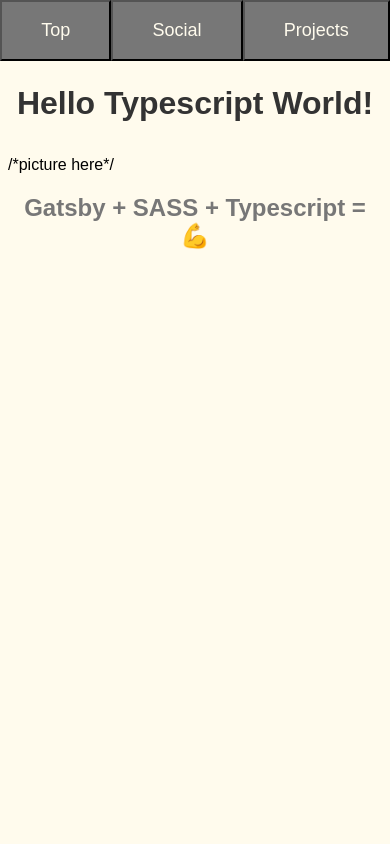
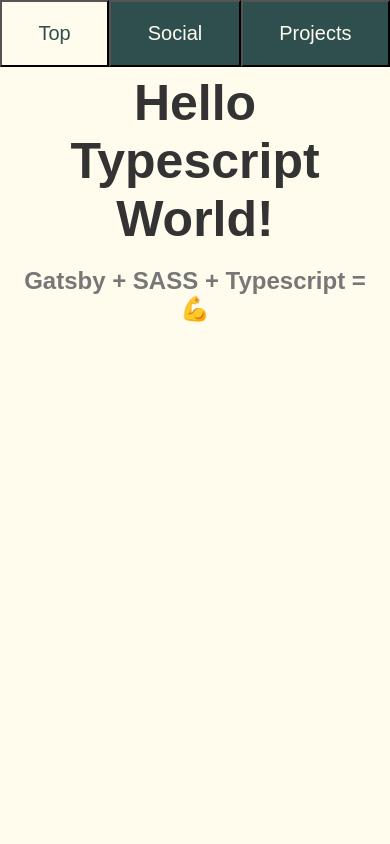
Before and after one commit to connorrt/connorrt.github.io, a Gatsby site: page / in a window 390 px wide. Shown: the top 844 px of the page. Built offline with nearby package versions, Linux system fonts and the light colour scheme; Gatsby itself is replaced by a stand-in of ours.

Commit message:
fixed mobile width problem, some aesthetic changes

```diff
--- a/src/pages/Index.module.scss
+++ b/src/pages/Index.module.scss
@@ -1,5 +1,5 @@
 $background-color: #fffbed;
-$accent-color: #777;
+$accent-color: darkslategray;
 $primary-text: #333;
 $secondary-text: #777;
 
@@ -7,13 +7,14 @@
 
 .Container {
   max-width: 60rem;
-  margin: 3rem auto 0;
+  margin: 0 auto 0;
   font-family: sans-serif;
 
   h1 {
     color: $primary-text;
     text-align: center;
-    margin-bottom: 4vh;
+    margin-bottom: 2vh;
+    font-size: 50px;
   }
 
   h2 {
@@ -28,6 +29,7 @@
 }
 
 .Header {
+  max-width: 100vw;
   position: fixed;
   top: 0;
   left: 0;
@@ -47,24 +49,38 @@
 }
 
 .Button {
-  padding: 1em;
+  padding: 1em 0 1em;
   background-color: $accent-color;
   color: $background-color;
   text-align: center;
-  font-size: large;
+  font-size: 20px;
   display: inline-block;
   flex-grow: 1;
+  -webkit-transition-duration: 0.25s;
+  transition-duration: 0.25s;
+
+}
+
+.Button:hover {
+  background-color: $background-color;
+  color: $accent-color;
 }
 
 .Title {
-  padding-top: 1em;
+  padding-top: 2em;
   height: 100vh;
 }
 
 .Links {
+  padding-top: 1em;
   text-align: center;
   height: 100vh;
 }
+
+.LinkIcon {
+  padding: 10px;
+}
+
 .Projects {
   height: 100vh;
   display: inline-block;
--- a/src/pages/index.tsx
+++ b/src/pages/index.tsx
@@ -69,18 +69,21 @@
                 </div>
                 <div className={styles.Title}>
                     <h1>{name}</h1>
-                    /*picture here*/
                     <h2>{tagline}</h2>
                 </div>
                 <div className={styles.Links}>
                     <h1>Social</h1>
                     <p>Where you can find me around the 'net.</p>
+                    <span className={styles.LinkIcon}>
                     <a href={`https://github.com/connorrt`}>
-                        <img src = {`/icons/GitHub-Mark-32px.png`} alt={`Github`}/>
+                        <img src={`/icons/GitHub-Mark-32px.png`} alt={`Github`}/>
                     </a>
+                    </span>
+                    <span className={styles.LinkIcon}>
                     <a href={`https:/linkedin.com`}>
-                        <img src = {`/icons/In-Black-34px-R.png`} alt={`LinkedIn`}/>
+                        <img src={`/icons/In-Black-34px-R.png`} alt={`LinkedIn`}/>
                     </a>
+                    </span>
                 </div>
                 <div className={styles.Projects}>
                     <h1>Projects</h1>
```
